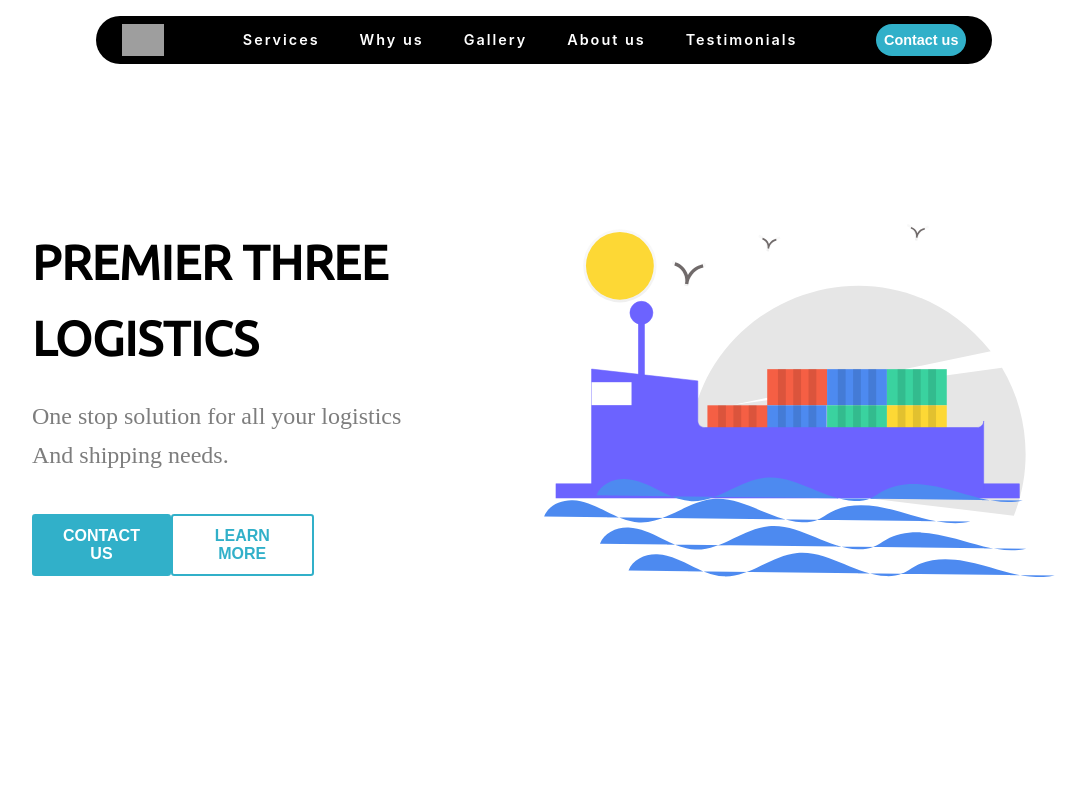
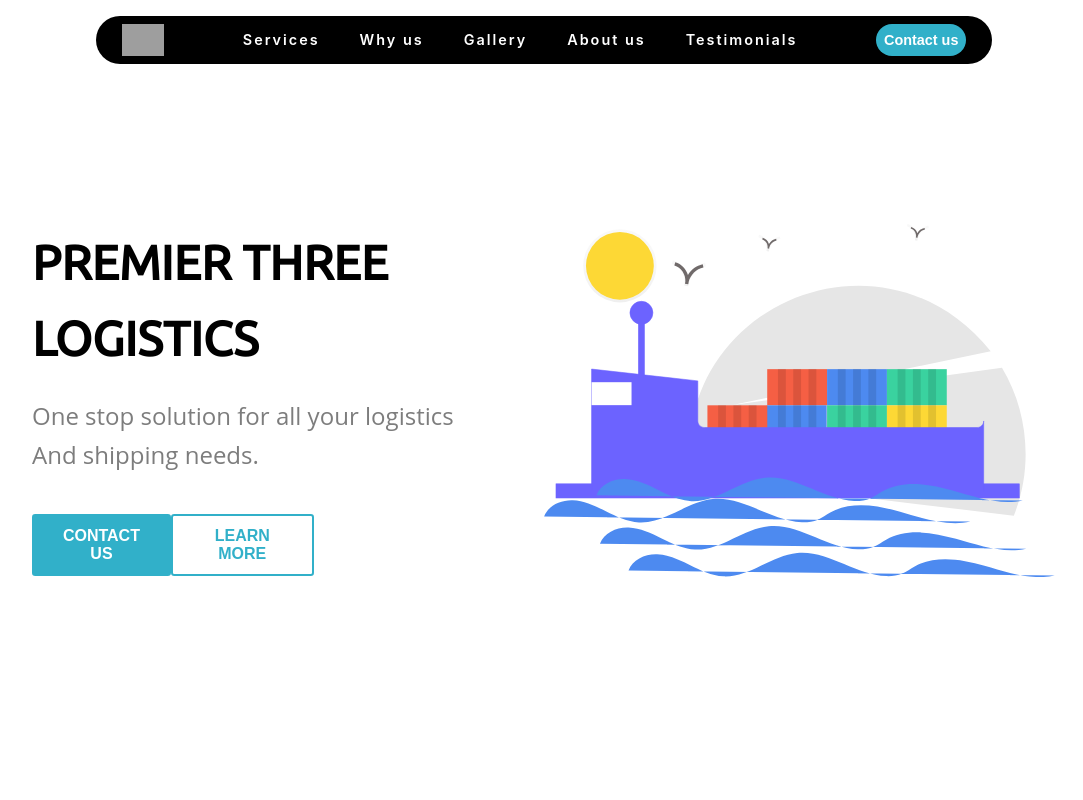
Before and after one commit to mianzegregory/premierthreelogistics, a React (Create React App) app: page / in a window 1280 px wide. Shown: the top 800 px of the page, without its empty margins (96-1179 px from the left). Built offline with nearby package versions, Linux system fonts and the light colour scheme; grey boxes are pictures that could not be loaded.

Commit message:
added open sans font

```diff
--- a/public/index.html
+++ b/public/index.html
@@ -6,7 +6,7 @@
     <meta name="viewport" content="width=device-width, initial-scale=1" />
     <meta name="theme-color" content="#000000" />
     <link
-      href="https://fonts.googleapis.com/css?family=Ubuntu&display=swap"
+      href="https://fonts.googleapis.com/css?family=Ubuntu&display=swap|Open Sans"
       rel="stylesheet"
     />
     <meta name="description" content="Number one logistics company in Kenya" />
--- a/src/pages/sections/Main.js
+++ b/src/pages/sections/Main.js
@@ -59,7 +59,7 @@ const Col = styled.div`
   p {
     font-size: 1.5rem;
     color: #7d7d7d;
-    font-family: open-sans;
+    font-family: "Open Sans";
   }
   .btn-row {
     display: flex;
--- a/src/pages/sections/Services.js
+++ b/src/pages/sections/Services.js
@@ -68,7 +68,7 @@ const SectionWrapper = styled.section`
   p {
     font-size: 1.5rem;
     color: #7d7d7d;
-    font-family: open-sans;
+    font-family: "Open Sans";
   }
   .img-row {
     display: flex;
--- a/src/pages/sections/WhyUS.js
+++ b/src/pages/sections/WhyUS.js
@@ -69,7 +69,7 @@ const SectionWrapper = styled.section`
   }
   p {
     font-size: 1.5rem;
-    font-family: open-sans;
+    font-family: "Open Sans";
   }
   * {
     background-color: transparent;
```
Also changed, not shown: 1 other file (tests, documents, lock files or other folders).
